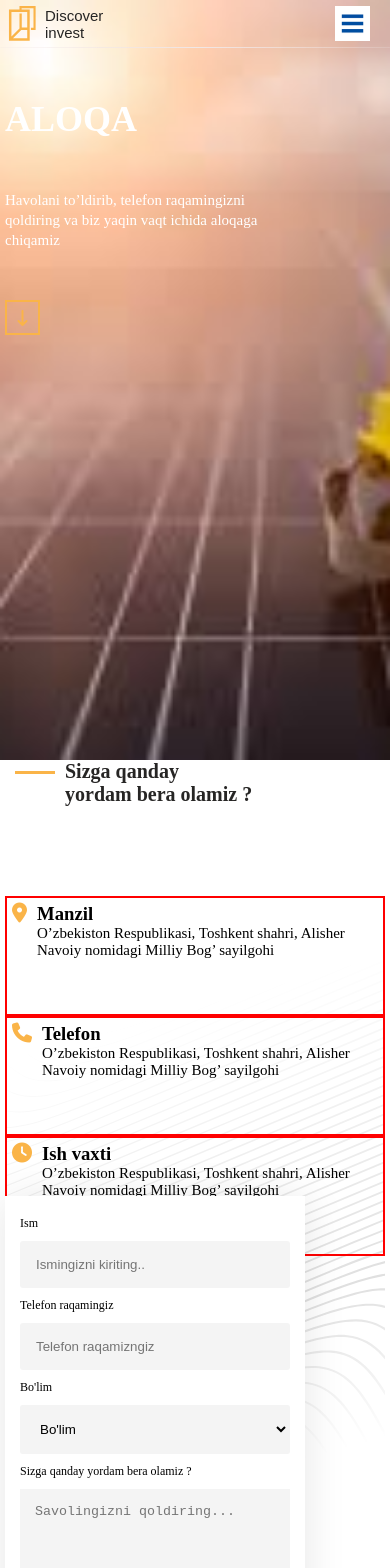
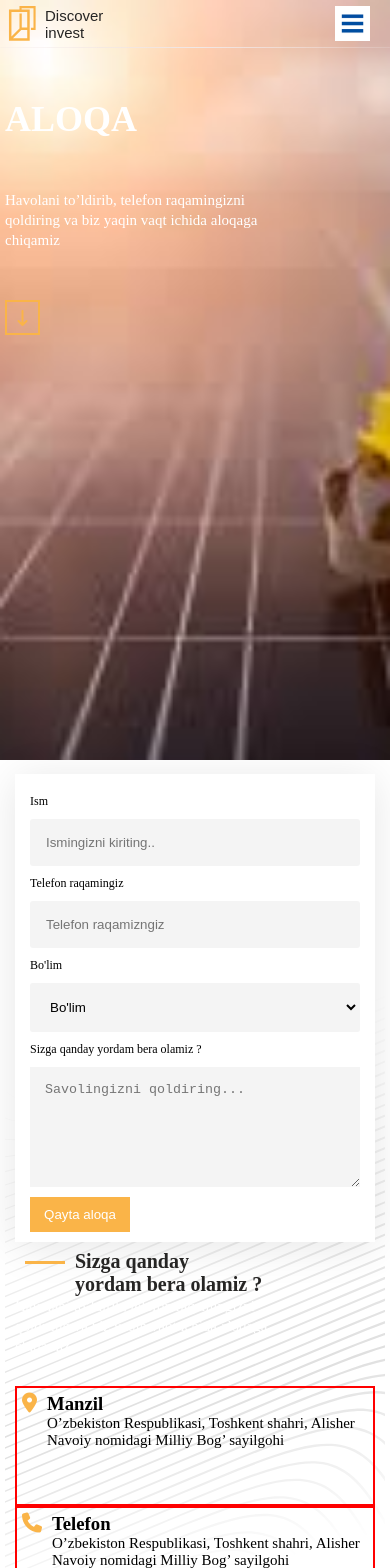
Before and after one commit to Sunnat0401/discover-invest, a React (Vite) app: page /connect in a window 390 px wide. Shown: the top 1568 px of the page. Built offline with nearby package versions, Linux system fonts and the light colour scheme.

Commit message:
Add responsive contact page

```diff
--- a/src/Pages/ConnectPage/ConnectPage.css
+++ b/src/Pages/ConnectPage/ConnectPage.css
@@ -126,6 +126,7 @@
     width: 100%;
     height: 500px;
   margin: 20px 0;
+  padding: 10px;
 }
 .contactpage-map iframe{
     width: 100%;
@@ -155,66 +156,20 @@
 }
 }
 @media screen and (max-width:927px){
-.conntactpage-middle{
-    gap: 10px;
-}
-.connectpage-wrapper{
-    width: 100%;
-    height: 90vh;
-    background: url('../../assets/bg4.jpg');
-       background-size: cover;
-       background-repeat: no-repeat;
-       background-position: center;
-}
-.connectpage-title{
-    padding: 70px 0;
-    font-size: 56px;
-    color: white;
-}
-.connectpage-text{
-    color: white;
-    line-height: 20px;
-    width: 500px;
 
 }
-.connectpage-link{
-    display: inline-block;
-    width: 35px;
-    height: 35px;
-    border: 2px solid #FAB448;
-    display: flex;
-    align-items: center;
+@media screen and (max-width:850px){
+    .conntactpage-middle{
         justify-content: center;
-    color: #FAB448 ;
-    margin: 50px 0;
-    transition: .5s ease;
+        flex-wrap: wrap-reverse;
     }
-.connectpage-link:hover{
-    background-color: #FAB448;
-    color: white;
+    .contactpage-left , .contactpage-right{
+        margin: 0 auto;
+        width: 100%;
+        padding: 4px 10px;
     }
-
-.about-title{
-    font-size: 32px;
-    font-weight: 700;
-    color: #262524;
-    position: relative;
-    margin-left: 60px;
-}
-.about-line::before{
-    position: absolute;
-    content: '';
-    width: 20px;
-    height: 3px;
-    background-color: #FAB448;
-    top: 25%;
-    -webkit-transform: translateY(100%);
-    transform: translateX(-100%);
-    left: -10px;
-    padding: 0 10px  ;
-}
-
     .contact-cards{
+        width: 100%;
         display: flex;
         align-items: center;
         justify-content: space-between;
@@ -235,21 +190,12 @@
     .contact-text{
         font-size: 15px;
     }
-.conntactpage-middle{
-    display: flex;
-    align-items: center;
-    justify-content: space-between;
-    background: url('../../assets/bg-news.svg');
-    background-size: cover;
-    background-repeat: no-repeat;
-    background-position: center;
-}
     .contactpage-form{
-    width: 300px;
+        width: 100%;
         background-color: #FFFFFF;
         padding: 10px 15px;
         box-shadow: 0px 4px 40px rgba(0, 0, 0, 0.1);
-    margin-top: -100px;
+        margin-top: 10px;
     }
     .connectpage-input{
         width: 100%;
@@ -309,14 +255,12 @@
     .contactpage-sublink:hover{
         color: #FAB448;
     }
-}
-@media screen and (max-width:845px){
-    .conntactpage-middle{
+    /* .conntactpage-middle{
         display: flex;
         align-items: center;
         justify-content: space-between;
         flex-wrap: wrap;
-    }
+    } */
 }
 @media screen and (max-width:500px){
     .connectpage-title{
```
Lines whose indentation alone changed are shown as unchanged.
